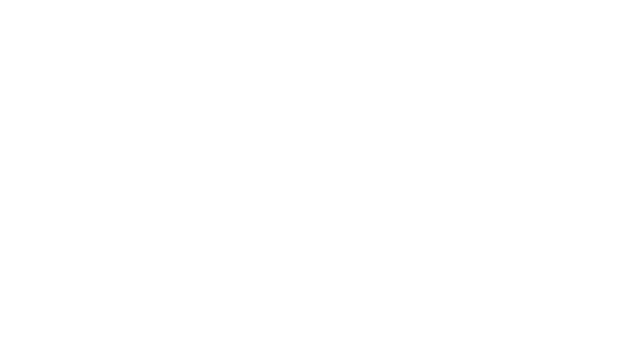
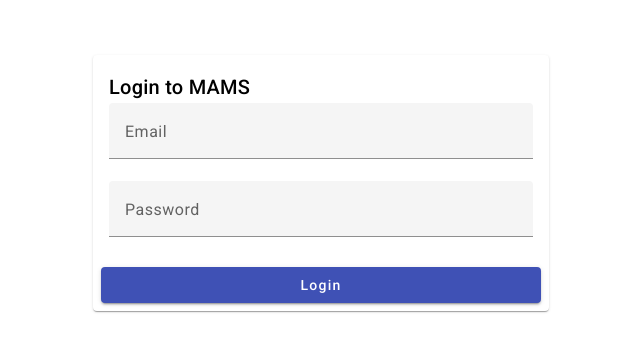
Before and after one commit to sarpsenturk/mams, an Angular app in the folder frontend/: page /auth in a window 1280 px wide. Before the commit this address led to /. Shown: the part 217-568 px from the top of the page, without its empty margins (319-959 px from the left). Built offline with nearby package versions, Linux system fonts and the light colour scheme.

Commit message:
Create login UI

```diff
--- a/frontend/src/app/app-routing.module.ts
+++ b/frontend/src/app/app-routing.module.ts
@@ -1,10 +1,16 @@
-import { NgModule } from '@angular/core';
-import { RouterModule, Routes } from '@angular/router';
+import {NgModule} from '@angular/core';
+import {RouterModule, Routes} from '@angular/router';
 
-const routes: Routes = [];
+const routes: Routes = [
+  {
+    path: 'auth',
+    loadComponent: () => import('./auth/auth.component').then(c => c.AuthComponent)
+  }
+];
 
 @NgModule({
   imports: [RouterModule.forRoot(routes)],
   exports: [RouterModule]
 })
-export class AppRoutingModule { }
+export class AppRoutingModule {
+}
--- /dev/null
+++ b/frontend/src/app/auth/auth.component.html
@@ -0,0 +1,22 @@
+<div id="login-content">
+  <mat-card>
+    <mat-card-header>
+      <mat-card-title>Login to MAMS</mat-card-title>
+    </mat-card-header>
+    <mat-card-content>
+      <form>
+        <mat-form-field class="full-width">
+          <mat-label>Email</mat-label>
+          <input matInput type="email">
+        </mat-form-field>
+        <mat-form-field class="full-width">
+          <mat-label>Password</mat-label>
+          <input matInput type="password">
+        </mat-form-field>
+      </form>
+    </mat-card-content>
+    <mat-card-actions>
+      <button mat-raised-button color="primary" class="full-width">Login</button>
+    </mat-card-actions>
+  </mat-card>
+</div>
--- /dev/null
+++ b/frontend/src/app/auth/auth.component.scss
@@ -0,0 +1,7 @@
+#login-content {
+  width: 100%;
+  height: 100%;
+  display: flex;
+  justify-content: center;
+  align-items: center;
+}
--- a/frontend/src/styles.scss
+++ b/frontend/src/styles.scss
@@ -1,4 +1,16 @@
 /* You can add global styles to this file, and also import other style files */
 
-html, body { height: 100%; }
-body { margin: 0; font-family: Roboto, "Helvetica Neue", sans-serif; }
+@import "~@angular/material/prebuilt-themes/indigo-pink.css";
+
+html, body {
+  height: 100%;
+}
+
+body {
+  margin: 0;
+  font-family: Roboto, "Helvetica Neue", sans-serif;
+}
+
+.full-width {
+  width: 100%;
+}
```
Also changed, not shown: frontend/src/app/auth/auth.component.ts (added, +16 -0 lines).
